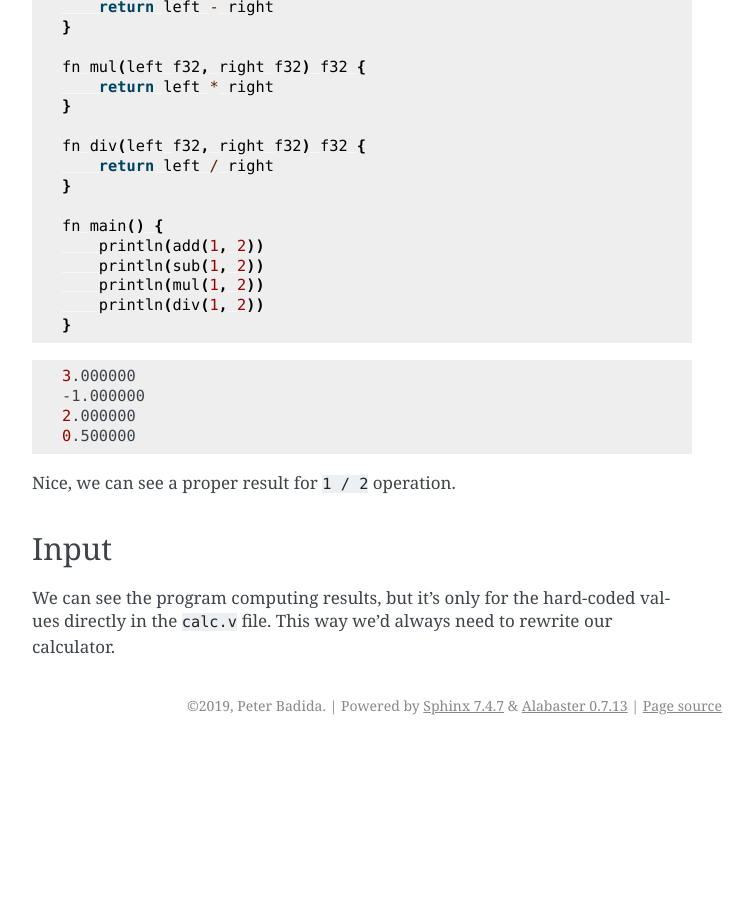
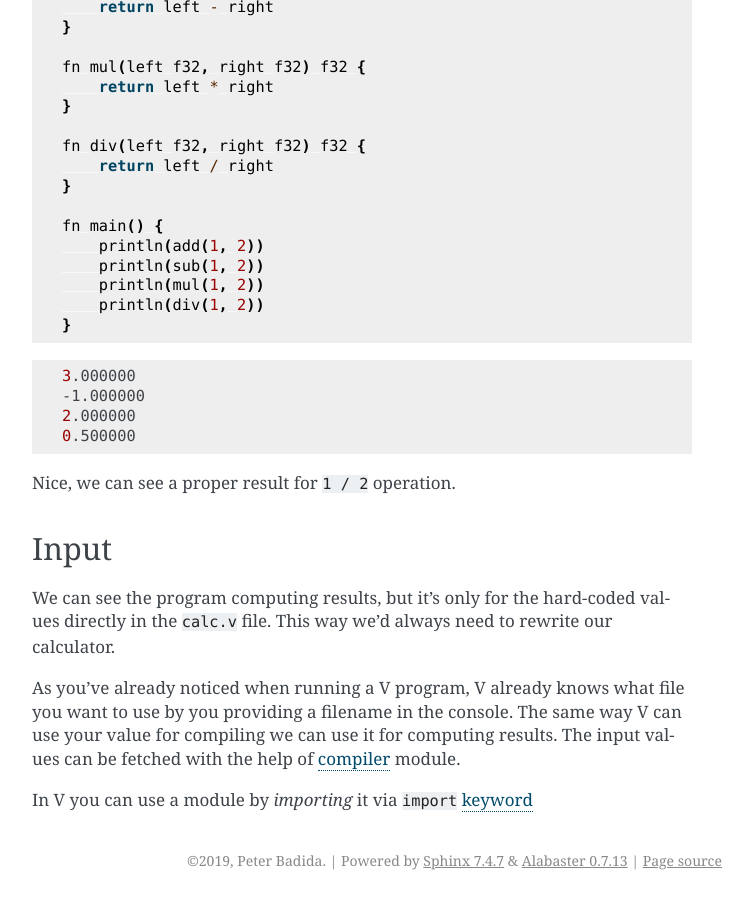
Before and after one commit to KeyWeeUsr/the-book-of-v, a Sphinx documentation site: the page built from source/chapter-1-calculator.rst, in a window 1280 px wide and 900 px high, scrolled down 1932 px. Shown: the whole window, without its empty margins (388-1141 px from the left). Built offline with Sphinx 7.4.7, drawn with Linux system fonts in a browser that asks for light colours; before the commit the page ends 2677 px from its top, so only the background shows below that.

Commit message:
[ADD] Squash back

```diff
--- a/source/chapter-1-calculator.rst
+++ b/source/chapter-1-calculator.rst
@@ -62,3 +62,12 @@ Input
 We can see the program computing results, but it's only for the hard-coded
 values directly in the ``calc.v`` file. This way we'd always need to rewrite
 our calculator.
+
+As you've already noticed when running a V program, V already knows what file
+you want to use by you providing a filename in the console. The same way V
+can use your value for compiling we can use it for computing results. The input
+values can be fetched with the help of `compiler
+<https://github.com/vlang/v/tree/master/vlib/compiler>`_ module.
+
+In V you can use a module by *importing* it via ``import``
+:doc:`keyword <keywords>`
--- a/source/keywords.rst
+++ b/source/keywords.rst
@@ -3,4 +3,8 @@
 Keywords
 ========
 
+As per the `official V documentation <https://vlang.io/docs#keywords>`.
+
 * ``fn`` - begins a function declaration
+* ``import`` - imports a module so a program can access it and its public
+  symbols such as constants, structs or functions
```
